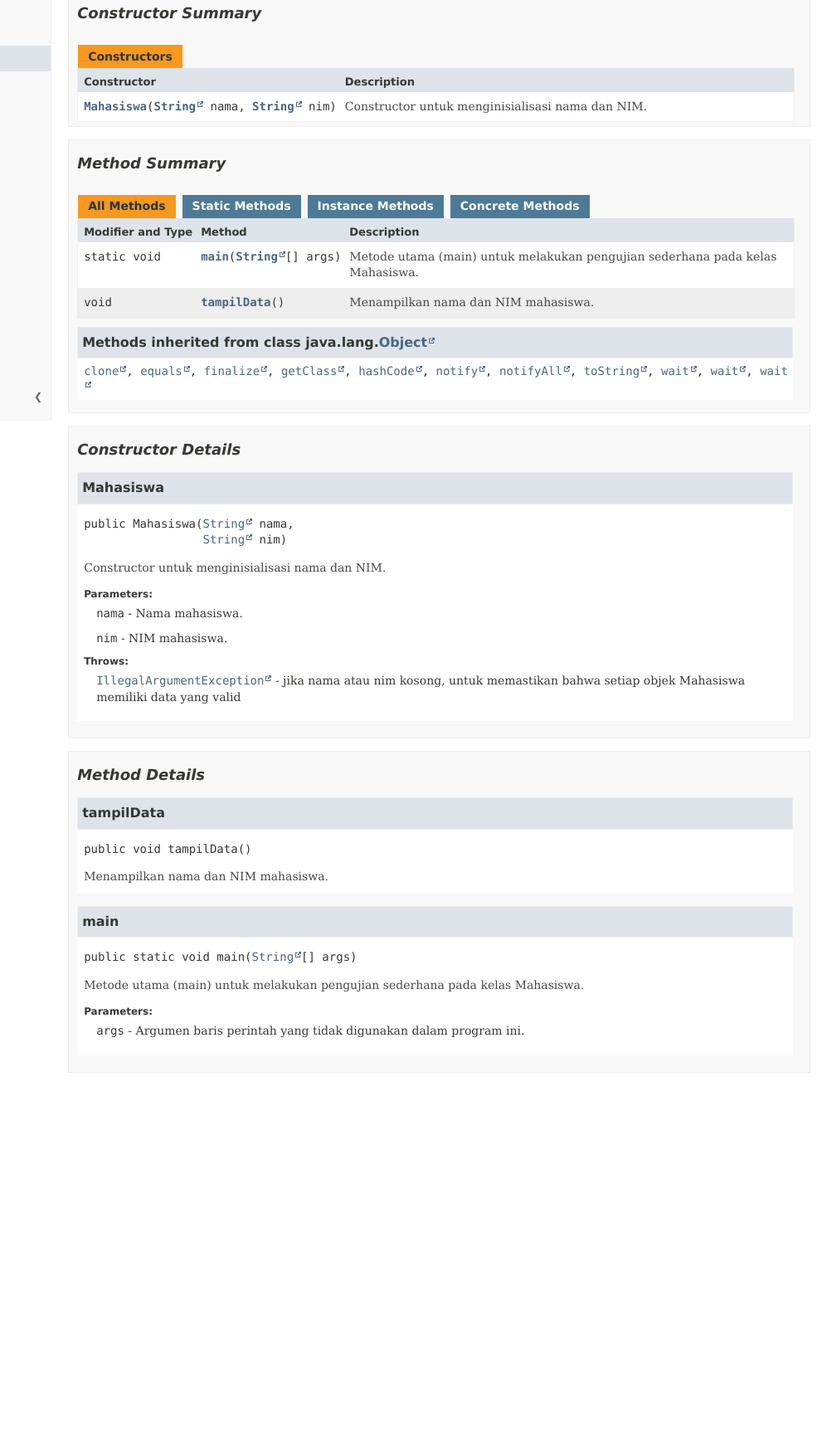
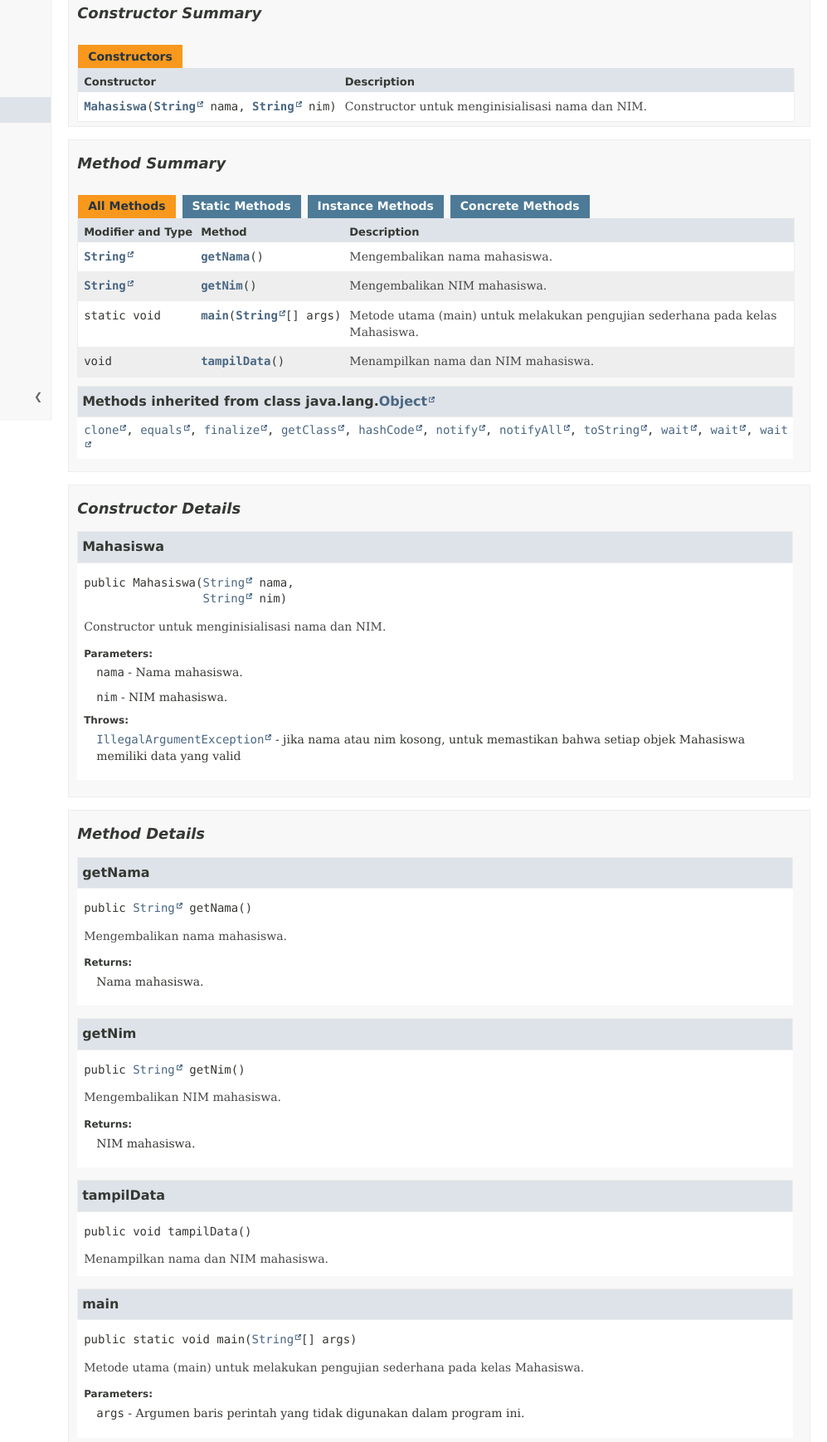
Before and after one commit to RaviAzzuraPutra/TugasJavaDocs-10121015, a plain HTML site: page docs/Mahasiswa.html in a window 1280 px wide. Shown: the part 293-2031 px from the top of the page at 83% size, without its empty margins (283-1280 px from the left). Before the commit the page ends 1611 px from the top, so only its background shows below. Drawn offline with Linux system fonts and the light colour scheme.

Commit message:
Ada Perubahan Sedikit

```diff
--- a/docs/Mahasiswa.html
+++ b/docs/Mahasiswa.html
@@ -1,7 +1,7 @@
 <!DOCTYPE HTML>
 <html lang="en">
 <head>
-<!-- Generated by javadoc (23) on Wed Nov 06 09:09:26 WIB 2024 -->
+<!-- Generated by javadoc (23) on Wed Nov 06 09:24:39 WIB 2024 -->
 <title>Mahasiswa</title>
 <meta name="viewport" content="width=device-width, initial-scale=1">
 <meta http-equiv="Content-Type" content="text/html; charset=utf-8">
@@ -70,6 +70,8 @@ loadScripts(document, 'script');</script>
 </li>
 <li><a href="#method-detail" tabindex="0">Method Details</a>
 <ol class="toc-list">
+<li><a href="#getNama()" tabindex="0">getNama()</a></li>
+<li><a href="#getNim()" tabindex="0">getNim()</a></li>
 <li><a href="#tampilData()" tabindex="0">tampilData()</a></li>
 <li><a href="#main(java.lang.String%5B%5D)" tabindex="0">main(String[])</a></li>
 </ol>
@@ -123,6 +125,16 @@ loadScripts(document, 'script');</script>
 <div class="table-header col-first">Modifier and Type</div>
 <div class="table-header col-second">Method</div>
 <div class="table-header col-last">Description</div>
+<div class="col-first even-row-color method-summary-table method-summary-table-tab2 method-summary-table-tab4"><code><a href="https://docs.oracle.com/en/java/javase/23/docs/api/java.base/java/lang/String.html" title="class or interface in java.lang" class="external-link">String</a></code></div>
+<div class="col-second even-row-color method-summary-table method-summary-table-tab2 method-summary-table-tab4"><code><a href="#getNama()" class="member-name-link">getNama</a>()</code></div>
+<div class="col-last even-row-color method-summary-table method-summary-table-tab2 method-summary-table-tab4">
+<div class="block">Mengembalikan nama mahasiswa.</div>
+</div>
+<div class="col-first odd-row-color method-summary-table method-summary-table-tab2 method-summary-table-tab4"><code><a href="https://docs.oracle.com/en/java/javase/23/docs/api/java.base/java/lang/String.html" title="class or interface in java.lang" class="external-link">String</a></code></div>
+<div class="col-second odd-row-color method-summary-table method-summary-table-tab2 method-summary-table-tab4"><code><a href="#getNim()" class="member-name-link">getNim</a>()</code></div>
+<div class="col-last odd-row-color method-summary-table method-summary-table-tab2 method-summary-table-tab4">
+<div class="block">Mengembalikan NIM mahasiswa.</div>
+</div>
 <div class="col-first even-row-color method-summary-table method-summary-table-tab1 method-summary-table-tab4"><code>static void</code></div>
 <div class="col-second even-row-color method-summary-table method-summary-table-tab1 method-summary-table-tab4"><code><a href="#main(java.lang.String%5B%5D)" class="member-name-link">main</a><wbr>(<a href="https://docs.oracle.com/en/java/javase/23/docs/api/java.base/java/lang/String.html" title="class or interface in java.lang" class="external-link">String</a>[]&nbsp;args)</code></div>
 <div class="col-last even-row-color method-summary-table method-summary-table-tab1 method-summary-table-tab4">
@@ -178,6 +190,32 @@ loadScripts(document, 'script');</script>
 <h2>Method Details</h2>
 <ul class="member-list">
 <li>
+<section class="detail" id="getNama()">
+<h3>getNama</h3>
+<div class="horizontal-scroll">
+<div class="member-signature"><span class="modifiers">public</span>&nbsp;<span class="return-type"><a href="https://docs.oracle.com/en/java/javase/23/docs/api/java.base/java/lang/String.html" title="class or interface in java.lang" class="external-link">String</a></span>&nbsp;<span class="element-name">getNama</span>()</div>
+<div class="block">Mengembalikan nama mahasiswa.</div>
+<dl class="notes">
+<dt>Returns:</dt>
+<dd>Nama mahasiswa.</dd>
+</dl>
+</div>
+</section>
+</li>
+<li>
+<section class="detail" id="getNim()">
+<h3>getNim</h3>
+<div class="horizontal-scroll">
+<div class="member-signature"><span class="modifiers">public</span>&nbsp;<span class="return-type"><a href="https://docs.oracle.com/en/java/javase/23/docs/api/java.base/java/lang/String.html" title="class or interface in java.lang" class="external-link">String</a></span>&nbsp;<span class="element-name">getNim</span>()</div>
+<div class="block">Mengembalikan NIM mahasiswa.</div>
+<dl class="notes">
+<dt>Returns:</dt>
+<dd>NIM mahasiswa.</dd>
+</dl>
+</div>
+</section>
+</li>
+<li>
 <section class="detail" id="tampilData()">
 <h3>tampilData</h3>
 <div class="horizontal-scroll">
--- a/docs/member-search-index.js
+++ b/docs/member-search-index.js
@@ -1 +1 @@
-memberSearchIndex = [{"p":"<Unnamed>","c":"Mahasiswa","l":"Mahasiswa(String, String)","u":"%3Cinit%3E(java.lang.String,java.lang.String)"},{"p":"<Unnamed>","c":"Mahasiswa","l":"main(String[])","u":"main(java.lang.String[])"},{"p":"<Unnamed>","c":"Mahasiswa","l":"tampilData()"}];updateSearchResults();
+memberSearchIndex = [{"p":"<Unnamed>","c":"Mahasiswa","l":"getNama()"},{"p":"<Unnamed>","c":"Mahasiswa","l":"getNim()"},{"p":"<Unnamed>","c":"Mahasiswa","l":"Mahasiswa(String, String)","u":"%3Cinit%3E(java.lang.String,java.lang.String)"},{"p":"<Unnamed>","c":"Mahasiswa","l":"main(String[])","u":"main(java.lang.String[])"},{"p":"<Unnamed>","c":"Mahasiswa","l":"tampilData()"}];updateSearchResults();
```
Also changed, not shown: docs/allclasses-index.html (+1 -1 lines), docs/allpackages-index.html (+1 -1 lines), docs/help-doc.html (+1 -1 lines), docs/index-all.html (+14 -3 lines), docs/index.html (+1 -1 lines), docs/overview-tree.html (+1 -1 lines), docs/package-summary.html (+1 -1 lines), docs/package-tree.html (+1 -1 lines), docs/search.html (+1 -1 lines), 1 other file.
